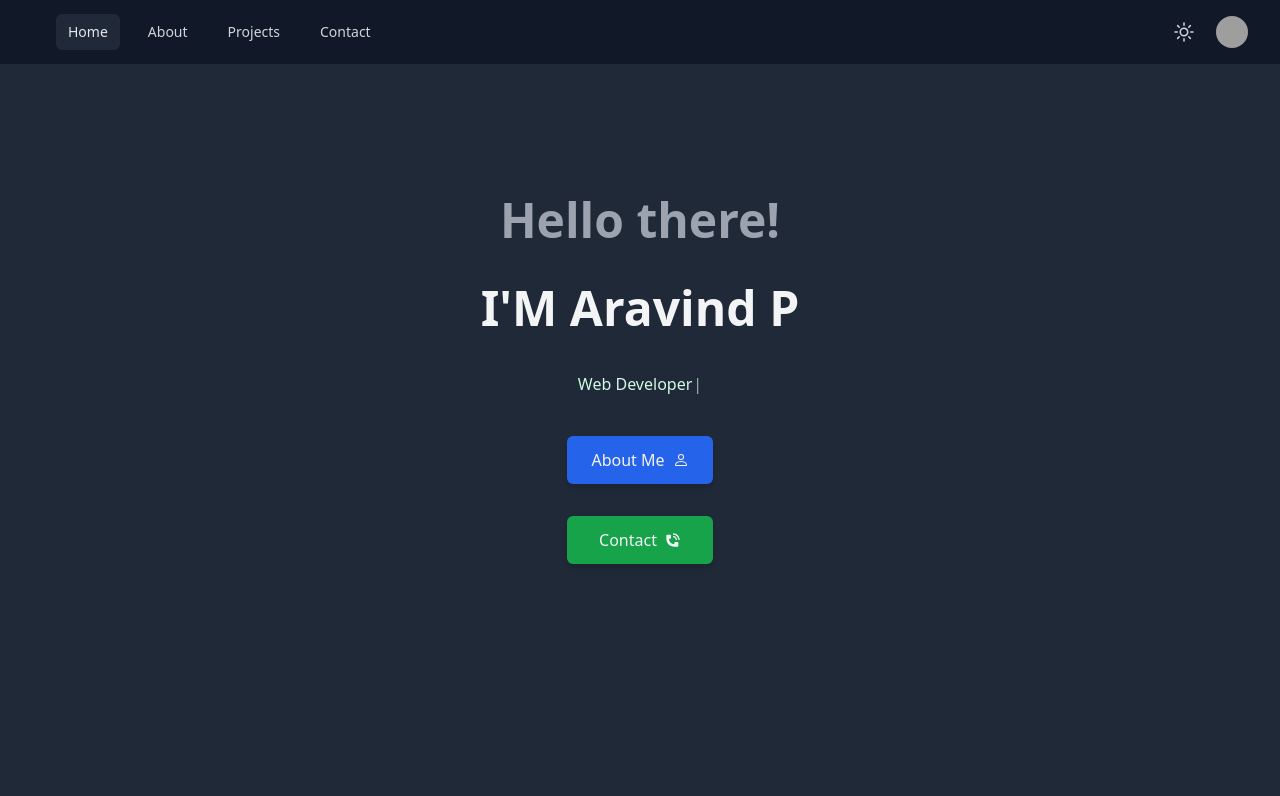
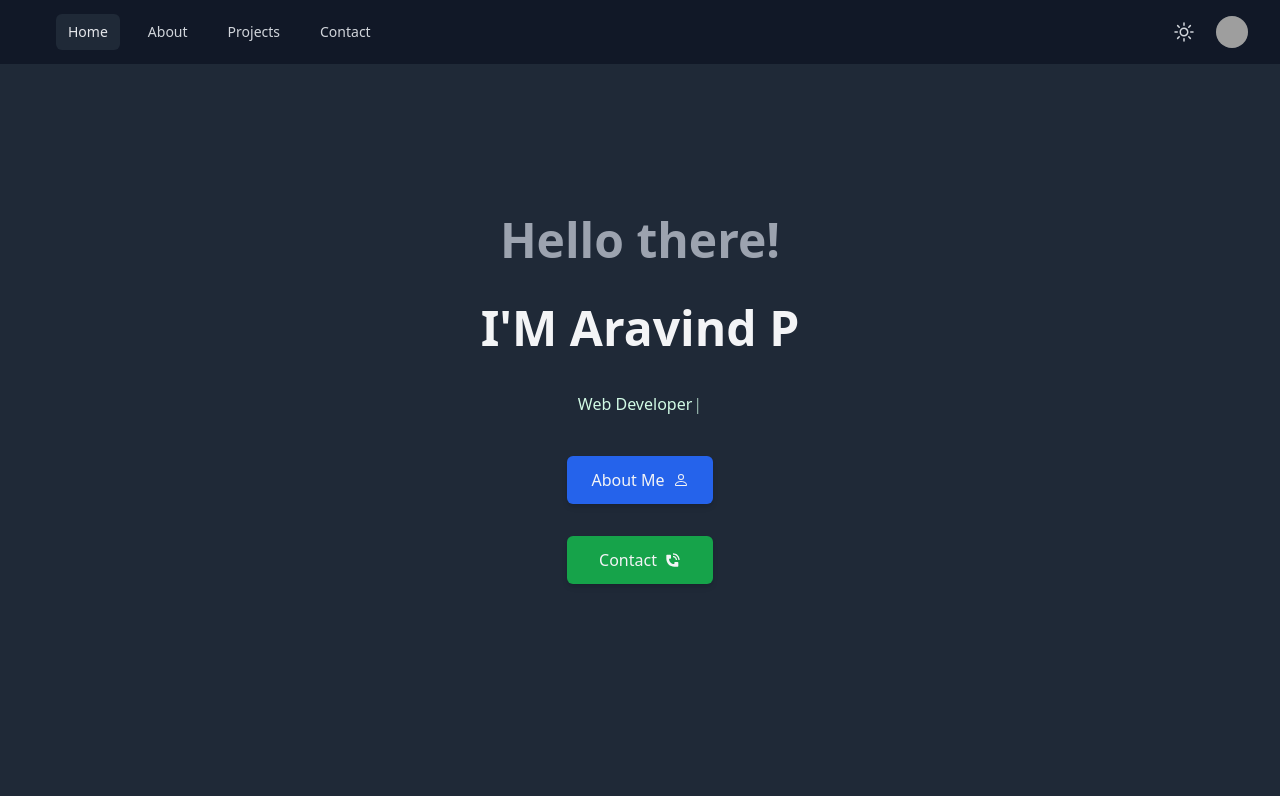
Before and after one commit to araviind-p/newPortfolio, a React (Vite) app: page / in a window 1280 px wide. Shown: the top 796 px of the page. Built offline with nearby package versions, Linux system fonts and the light colour scheme; grey boxes are pictures that could not be loaded.

Commit message:
home change

```diff
--- a/src/components/About.jsx
+++ b/src/components/About.jsx
@@ -10,7 +10,7 @@ const About = () => {
       id="about"
       className={`${
         darkMode ? 'bg-background-dark text-text-dark' : 'bg-background-light text-text-light'
-      } min-h-screen w-full overflow-x-hidden`}
+      } min-h-screen w-full overflow-x-hidden `}
     >
       <div className="max-w-4xl mx-auto px-4 py-8">
         <h1 className="text-4xl font-bold text-center mb-6">
--- a/src/components/Home.jsx
+++ b/src/components/Home.jsx
@@ -10,7 +10,7 @@ const Home = () => {
   const {darkMode} = useSelector((state) => state.appSlice);
   return (
     <div
-      className={`flex flex-col items-center justify-center min-h-[95vh] px-4 py-8 ${
+      className={`flex flex-col items-center justify-center min-h-[100vh] px-4 py-8 ${
         darkMode ? 'bg-background-dark' : 'bg-background-light'
       } w-full overflow-x-hidden`}
     >
--- a/src/components/Skills.jsx
+++ b/src/components/Skills.jsx
@@ -32,7 +32,7 @@ const Skills = ({ skill, darkMode }) => {
   return (
     <div
       title={skill}
-      className={`w-[100px] h-[100px] md:w-[10%] md:min-w-[150px] md:h-[150px] flex items-center justify-center mb-6 border-2 ${
+      className={`w-[80px] h-[100px] md:w-[10%] md:min-w-[150px] md:h-[150px] flex items-center justify-center mb-6 border-2 ${
         darkMode ? 'border-skill-dark-border bg-background-dark2 hover:bg-background-dark3 hover:border-transparent' : 'border-skill-light-border bg-background-light2 hover:bg-background-light3 hover:border-transparent'
       } text-4xl rounded-md transition-transform duration-500 transform hover:scale-110`}
     >
```
